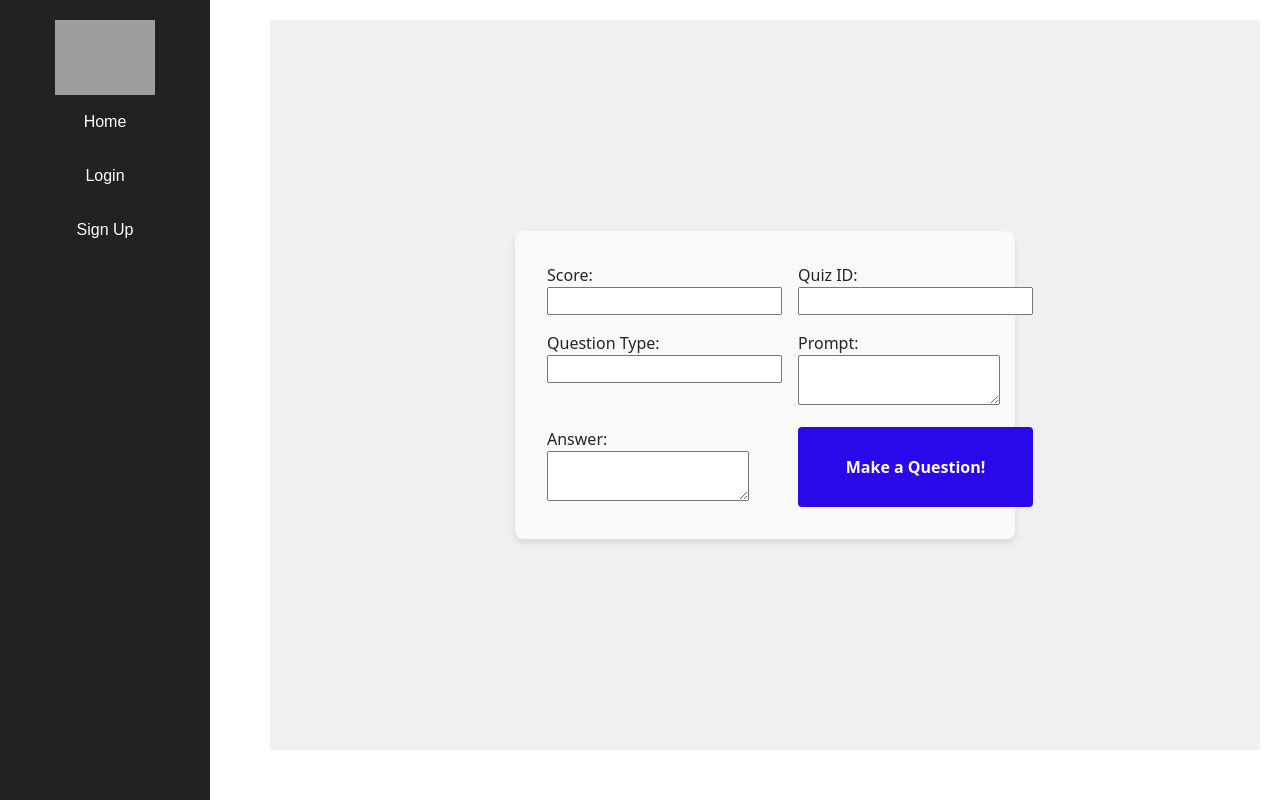
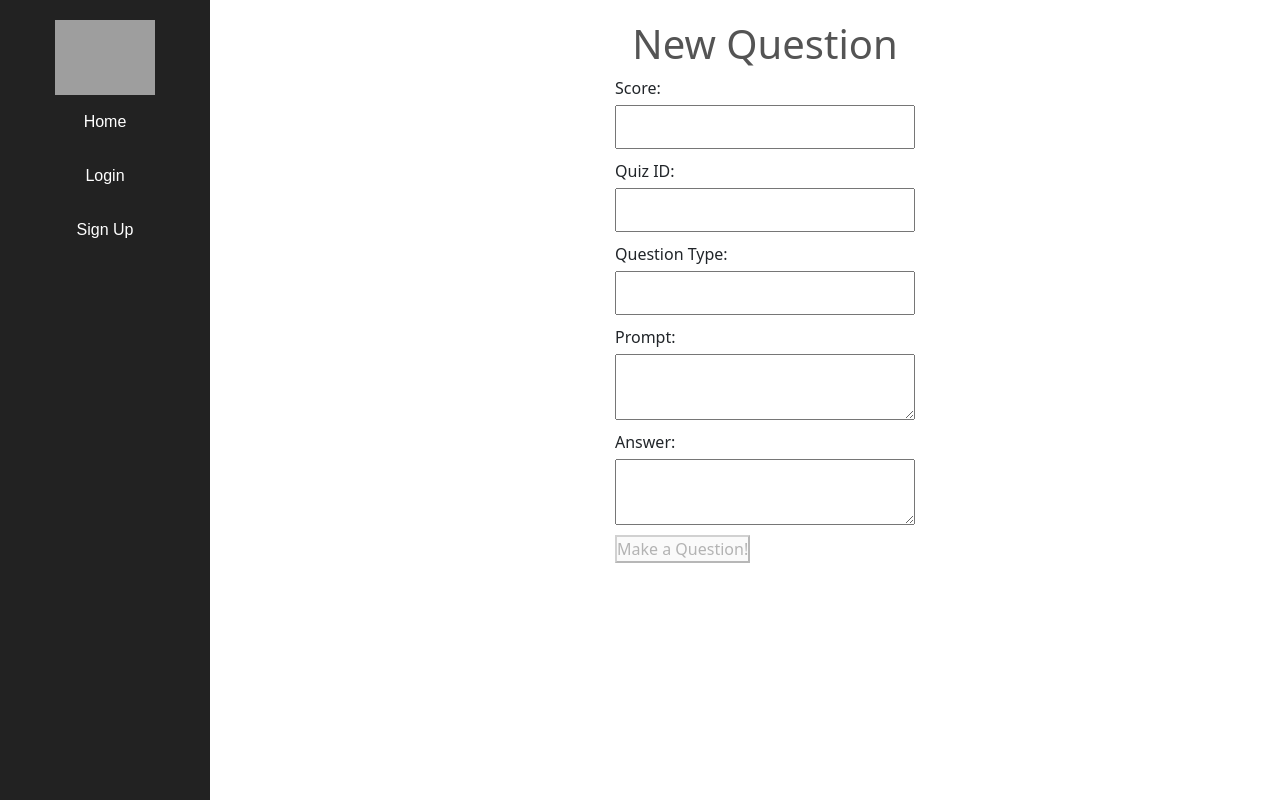
Before and after one commit to GrantReese/quiz_pulse_client, an Angular app: page /questions/new in a window 1280 px wide. Built offline with nearby package versions, Linux system fonts and the light colour scheme; grey boxes are pictures that could not be loaded.

Commit message:
updated new question
added to sidebar, changed formatting, added spell check played with meta tag color

```diff
--- a/src/app/core/components/main-layout/main-layout.component.html
+++ b/src/app/core/components/main-layout/main-layout.component.html
@@ -1,3 +1,4 @@
+<meta name="theme-color" content="#2a08e9ad">
 <div class="layout-container">
   <div class="sidebar">
     <!-- Sidebar content -->
@@ -5,7 +6,8 @@
       <img src="https://uxwing.com/wp-content/themes/uxwing/download/sport-and-awards/quiz-icon.png" alt="logo" width="100px" />
       <a routerLink="/" routerLinkActive="active-link" [routerLinkActiveOptions]="{exact: true}">Home</a>
       @if (authService.isLoggedIn()){
-               <a routerLink="/quizzes/new">Make New Quiz</a>
+        <a routerLink="/quizzes/new">Make New Quiz</a>
+        <a routerLink="/questions/new">New Question</a>
         <a (click)="logout()">Logout</a>
       }@else {
         <a routerLink="/login">Login</a>
--- a/src/app/features/questions/questions-new/questions-new.component.html
+++ b/src/app/features/questions/questions-new/questions-new.component.html
@@ -1,27 +1,5 @@
-<!-- <div class="container">
-  <h1 style="align-items: center; color: #545454"></h1>
 
-    <form [formGroup]="questionForm" (ngSubmit)="onSubmit()" class="form">
-      <div>
-        <label for="score">Score:</label>
-        <input type="text" formControlName="score" id="score" required>
-      </div>
-      <div>
-        <label for="question_type">Question Type:</label>
-        <input type="text" formControlName="question_type" id="question_type" required>
-      </div>
-      <div>
-        <label for="prompt">Prompt:</label>
-        <textarea formControlName="prompt" id="prompt" rows="2" required></textarea>
-      </div>
-        <div>
-        <label for="total_score_possible">Answer:</label>
-        <textarea formControlName="answer" id="answer" rows="2" required>
-      </div>
-      <button type="submit" [disabled]="!questionForm.valid">Make a Question!</button>
-    </form>
-  </div> -->
-  <div class='container'>
+  <!-- <div class='container'>
     <h1 style='align-items: center; color: #545454'></h1>
 
     <form [formGroup]='questionForm' (ngSubmit)='onSubmit()' class='form'>
@@ -47,4 +25,31 @@
       </div>
       <button type='submit' [disabled]='!questionForm.valid'>Make a Question!</button>
     </form>
-  </div>
+  </div> -->
+  <div class="container">
+    <h1 style="align-items: center; color: #545454">New Question</h1>
+
+    <form [formGroup]="questionForm" (ngSubmit)="onSubmit()" class="form">
+        <div class="form-group">
+            <label for="score">Score:</label>
+            <input type="number" formControlName="score" id="score" required>
+        </div>
+        <div class="form-group">
+            <label for="quiz_id">Quiz ID:</label>
+            <input type="number" formControlName="quiz_id" id="quiz_id" required>
+        </div>
+        <div class="form-group">
+            <label for="question_type">Question Type:</label>
+            <input type="text" formControlName="question_type" spellcheck="true" id="question_type" required>
+        </div>
+        <div class="form-group">
+            <label for="prompt">Prompt:</label>
+            <textarea formControlName="prompt" spellcheck="true" id="prompt" rows="2" required></textarea>
+        </div>
+        <div class="form-group">
+            <label for="answer">Answer:</label>
+            <textarea formControlName="answer" spellcheck="true" id="answer" rows="2" required></textarea>
+        </div>
+        <button type="submit" [disabled]="!questionForm.valid">Make a Question!</button>
+    </form>
+</div>
--- a/src/app/features/questions/questions-new/questions-new.component.scss
+++ b/src/app/features/questions/questions-new/questions-new.component.scss
@@ -1,63 +1,89 @@
+// .container {
+//   display: flex;
+//   justify-content: center;
+//   align-items: center;
+//   min-height: calc(100vh - 70px);
+//   background-color: #f0f0f0;
+// }
+
+// .form {
+//   max-width: 500px;
+//   margin: 2rem auto;
+//   padding: 2rem;
+//   background-color: #f9f9f9;
+//   border-radius: 8px;
+//   box-shadow: 0 4px 6px rgba(0, 0, 0, 0.1);
+//   display: grid; /* Using CSS Grid */
+//   grid-template-columns: 1fr 3fr; /* Adjust column widths as needed */
+//   gap: 1rem;
+
+//   .form-group {
+//     display: flex;
+//     flex-direction: column;
+//     justify-content: center;
+//     align-items: center;
+//     label {
+//       margin-bottom: 0.5rem;
+//     }
+
+//     input[type='text'],
+//     input[type='password'],
+//     textarea {
+//       padding: 0.75rem;
+//       border: 1px solid #ccc;
+//       border-radius: 4px;
+//       font-size: 1rem;
+//       color: #222;
+//       background-color: white;
+//       transition: border-color 0.3s;
+//       height: 2rem;
+
+//       &:focus {
+//         border-color: #007bff;
+//         outline: none;
+//       }
+//     }
+//   }
+
+//   button[type='submit'] {
+//     padding: 0.75rem;
+//     border: none;
+//     border-radius: 4px;
+//     background-color: #2908e9;
+//     color: white;
+//     font-size: 1rem;
+//     font-weight: bold;
+//     cursor: pointer;
+//     transition: background-color 0.3s;
+
+//     &:hover {
+//       background-color: #2a08e9ad;
+//     }
+//   }
+// }
 .container {
   display: flex;
-  justify-content: center;
+  flex-direction: column;
   align-items: center;
-  min-height: calc(100vh - 70px);
-  background-color: #f0f0f0;
 }
 
 .form {
-  max-width: 500px;
-  margin: 2rem auto;
-  padding: 2rem;
-  background-color: #f9f9f9;
-  border-radius: 8px;
-  box-shadow: 0 4px 6px rgba(0, 0, 0, 0.1);
-  display: grid; /* Using CSS Grid */
-  grid-template-columns: 1fr 3fr; /* Adjust column widths as needed */
-  gap: 1rem;
+  width: 300px; /* Adjust width as needed */
+}
 
-  .form-group {
-    display: flex;
-    flex-direction: column;
-    justify-content: center;
-    align-items: center;
-    label {
-      margin-bottom: 0.5rem;
-    }
+.form-group {
+  display: flex;
+  flex-direction: column;
+  margin-bottom: 10px; /* Adjust spacing between form fields */
+}
 
-    input[type='text'],
-    input[type='password'],
-    textarea {
-      padding: 0.75rem;
-      border: 1px solid #ccc;
-      border-radius: 4px;
-      font-size: 1rem;
-      color: #222;
-      background-color: white;
-      transition: border-color 0.3s;
-      height: 2rem;
+label {
+  margin-bottom: 5px; /* Adjust spacing between label and input */
+}
 
-      &:focus {
-        border-color: #007bff;
-        outline: none;
-      }
-    }
-  }
-
-  button[type='submit'] {
-    padding: 0.75rem;
-    border: none;
-    border-radius: 4px;
-    background-color: #2908e9;
-    color: white;
-    font-size: 1rem;
-    font-weight: bold;
-    cursor: pointer;
-    transition: background-color 0.3s;
-
-    &:hover {
-      background-color: #2a08e9ad;
-    }
-  }
+input,
+textarea {
+  width: 100%; /* Make inputs and textareas fill the entire width */
+  padding: 8px; /* Adjust padding as needed */
+  box-sizing: border-box; /* Include padding in width calculation */
 }
--- a/src/app/features/questions/questions-new/questions-new.component.ts
+++ b/src/app/features/questions/questions-new/questions-new.component.ts
@@ -35,7 +35,7 @@ export class QuestionsNewComponent {
     this.questionService.createQuestion(question).subscribe({
       next: (question: Question) => {
         console.log('Question created:', question);
-        // this.router.navigate(['/']);
+        this.router.navigate(['/']);
       },
       error: (error: any) => {
         console.error('Error creating question:', error);
```
